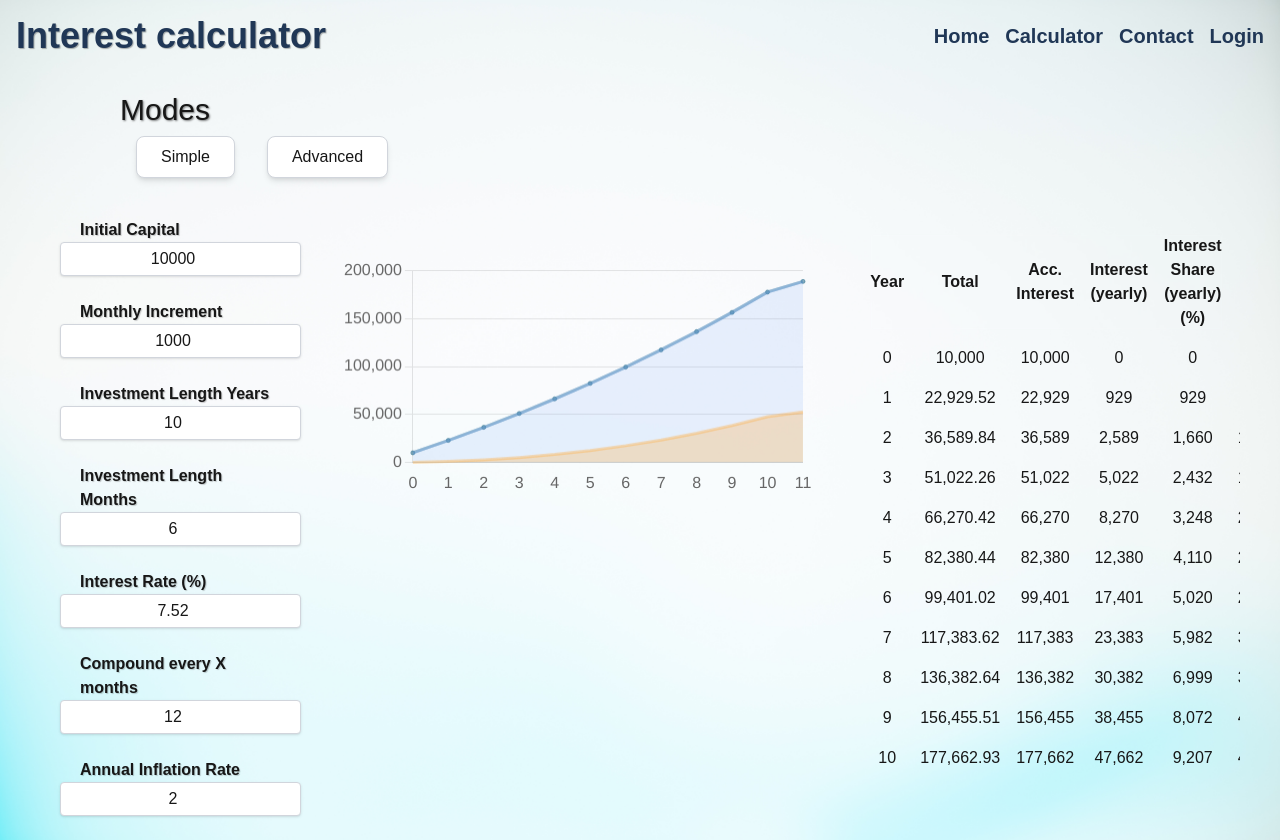
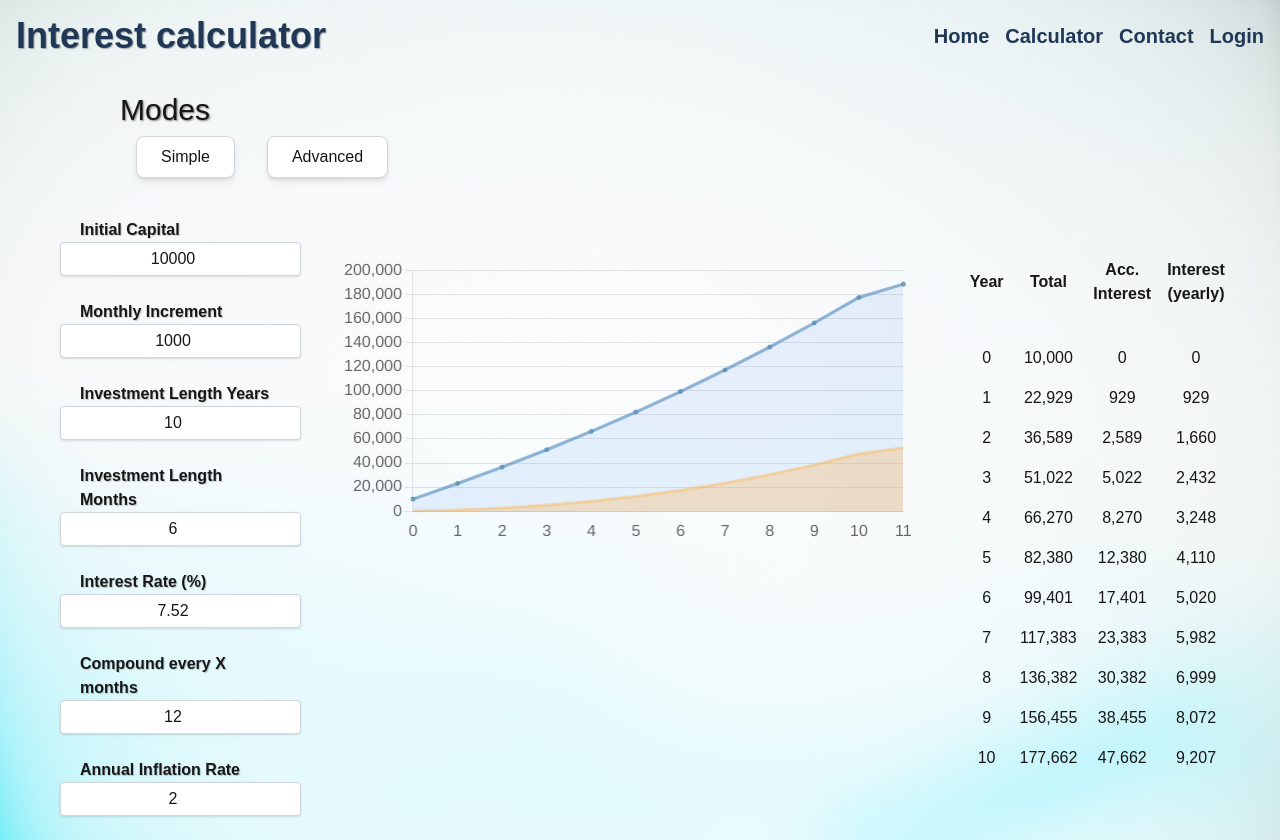
Before and after one commit to CamilleDU3/interest-calculator, a Next.js app in the folder frontend/: page /calculator in a window 1280 px wide. Built offline with nearby package versions, Linux system fonts and the light colour scheme.

Commit message:
fix(calculator-page): remove duplicated column and correct graph scale

```diff
--- a/frontend/app/calculator/page.tsx
+++ b/frontend/app/calculator/page.tsx
@@ -139,7 +139,7 @@
                     ></LineGraph>
                 </div>
 
-                <div className="h-[70vh] overflow-auto mx-10">
+                <div className="h-[70vh] w-[50vh] overflow-auto mx-10">
                     <table className="text-center border-separate border-spacing-4">
                         <thead className="sticky top-0 backdrop-blur-[1.5px]">
                             <tr>
@@ -161,11 +161,6 @@
                                     return (
                                         <tr key={index}>
                                             <td>{index}</td>
-                                            <td>
-                                                {investmentResult.balance.toLocaleString(
-                                                    'en-US'
-                                                )}
-                                            </td>
                                             <td>
                                                 {Math.trunc(
                                                     investmentResult.balance
```
